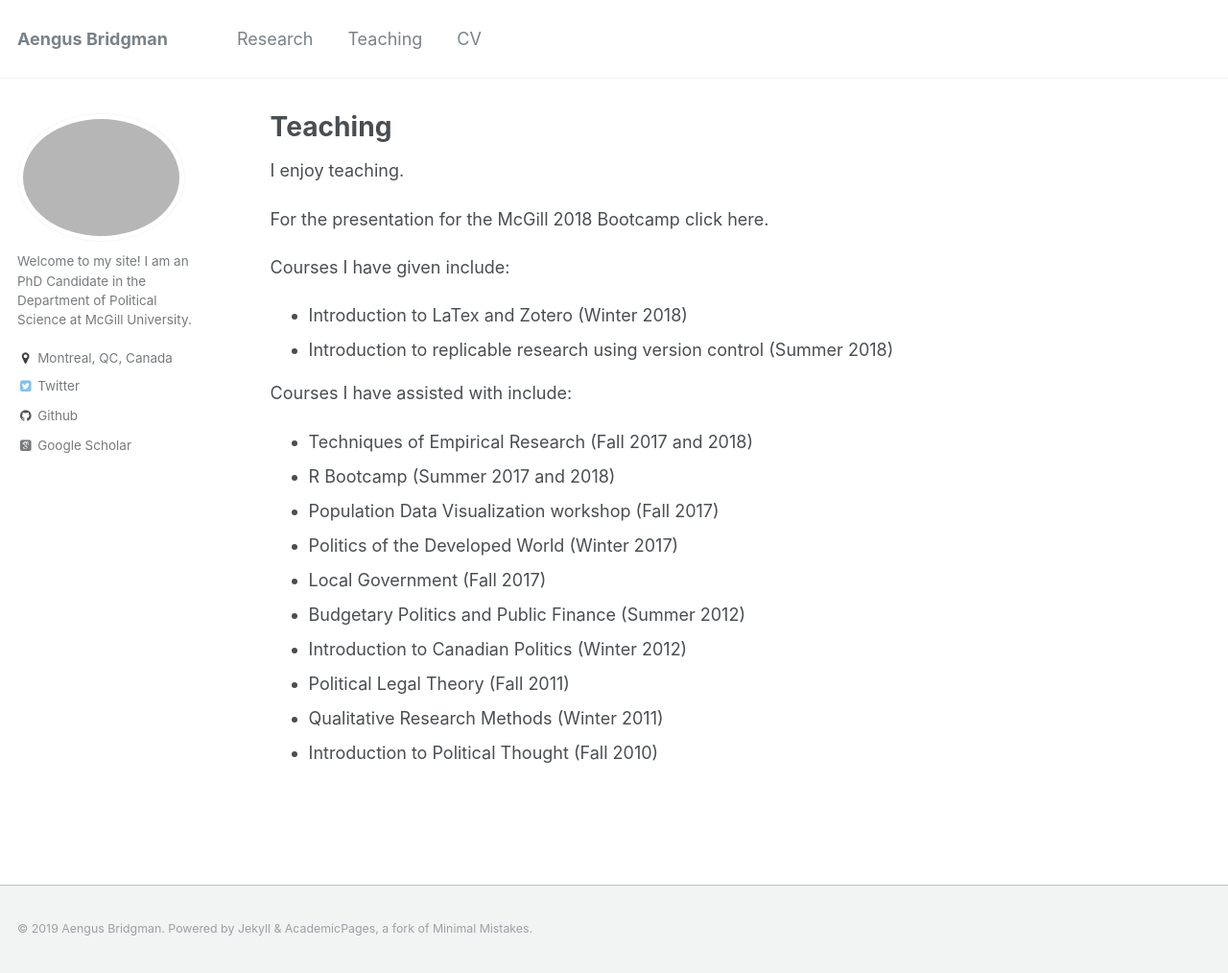
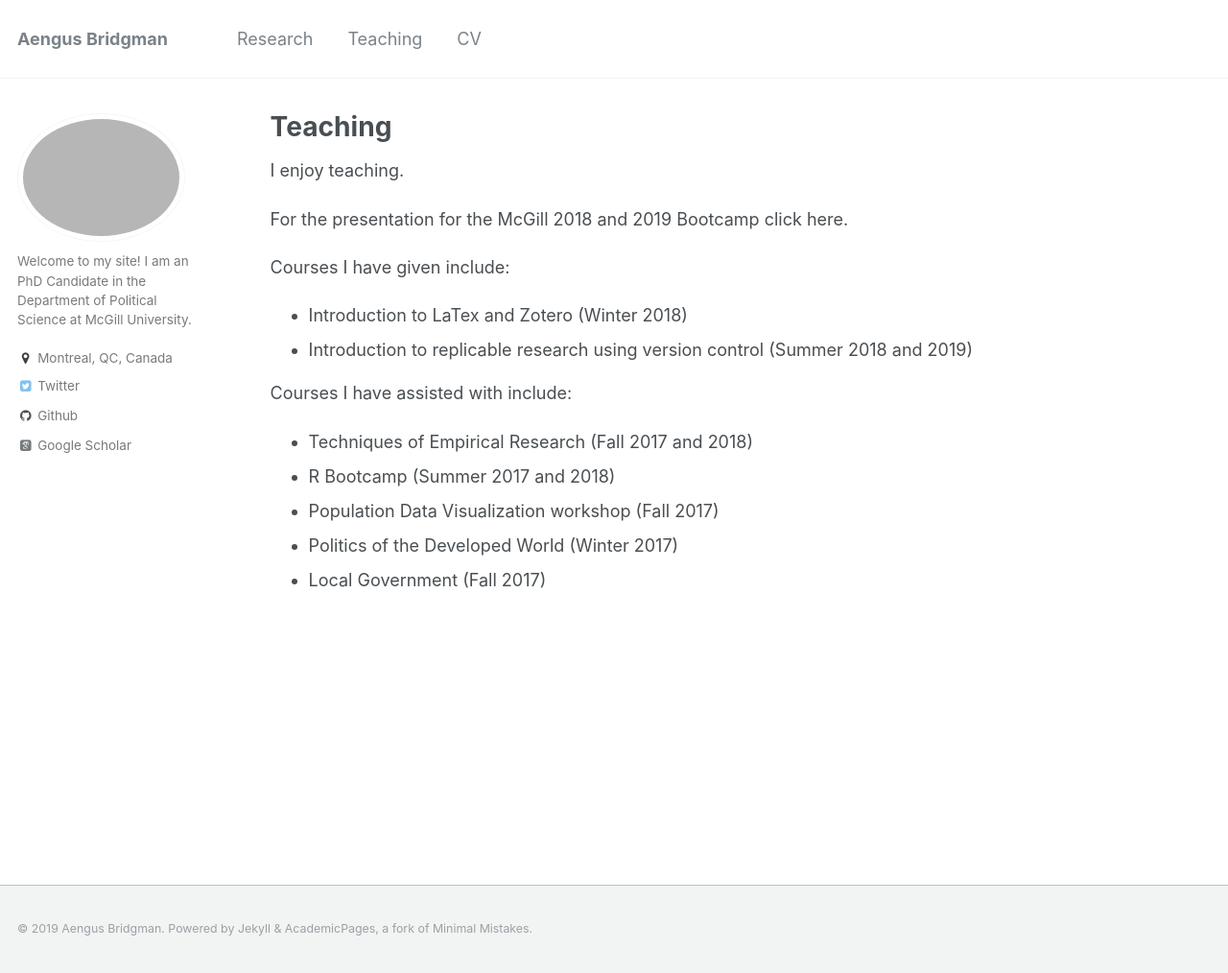
Before and after one commit to costinciobanu/costinciobanu.github.io, a Jekyll site: the page built from _pages/teaching.md, in a window 1280 px wide and 1014 px high. Shown: the whole window at 96% size. Built offline with Jekyll 4.4.1, drawn with Linux system fonts in a browser that asks for light colours; some web fonts are replaced.

```diff
--- a/_pages/teaching.md
+++ b/_pages/teaching.md
@@ -9,12 +9,12 @@ author_profile: true
 
 I enjoy teaching.
 
-For the presentation for the McGill 2018 Bootcamp click <a href="https://aengusb.github.io/github_bootcamp/#">here</a>.
+For the presentation for the McGill 2018 and 2019 Bootcamp click <a href="https://aengusb.github.io/github_bootcamp/#">here</a>.
 
 Courses I have given include:
 
 * Introduction to LaTex and Zotero (Winter 2018)
-* Introduction to replicable research using version control (Summer 2018)
+* Introduction to replicable research using version control (Summer 2018 and 2019)
 
 Courses I have assisted with include:
 
@@ -23,8 +23,3 @@ Courses I have assisted with include:
 * Population Data Visualization workshop (Fall 2017)
 * Politics of the Developed World (Winter 2017)
 * Local Government (Fall 2017)
-* Budgetary Politics and Public Finance (Summer 2012)
-* Introduction to Canadian Politics (Winter 2012)
-* Political Legal Theory (Fall 2011)
-* Qualitative Research Methods (Winter 2011)
-* Introduction to Political Thought (Fall 2010)
```
Also changed, not shown: _pages/about.md (+2 -2 lines), _pages/media.md (added, +12 -0 lines).
